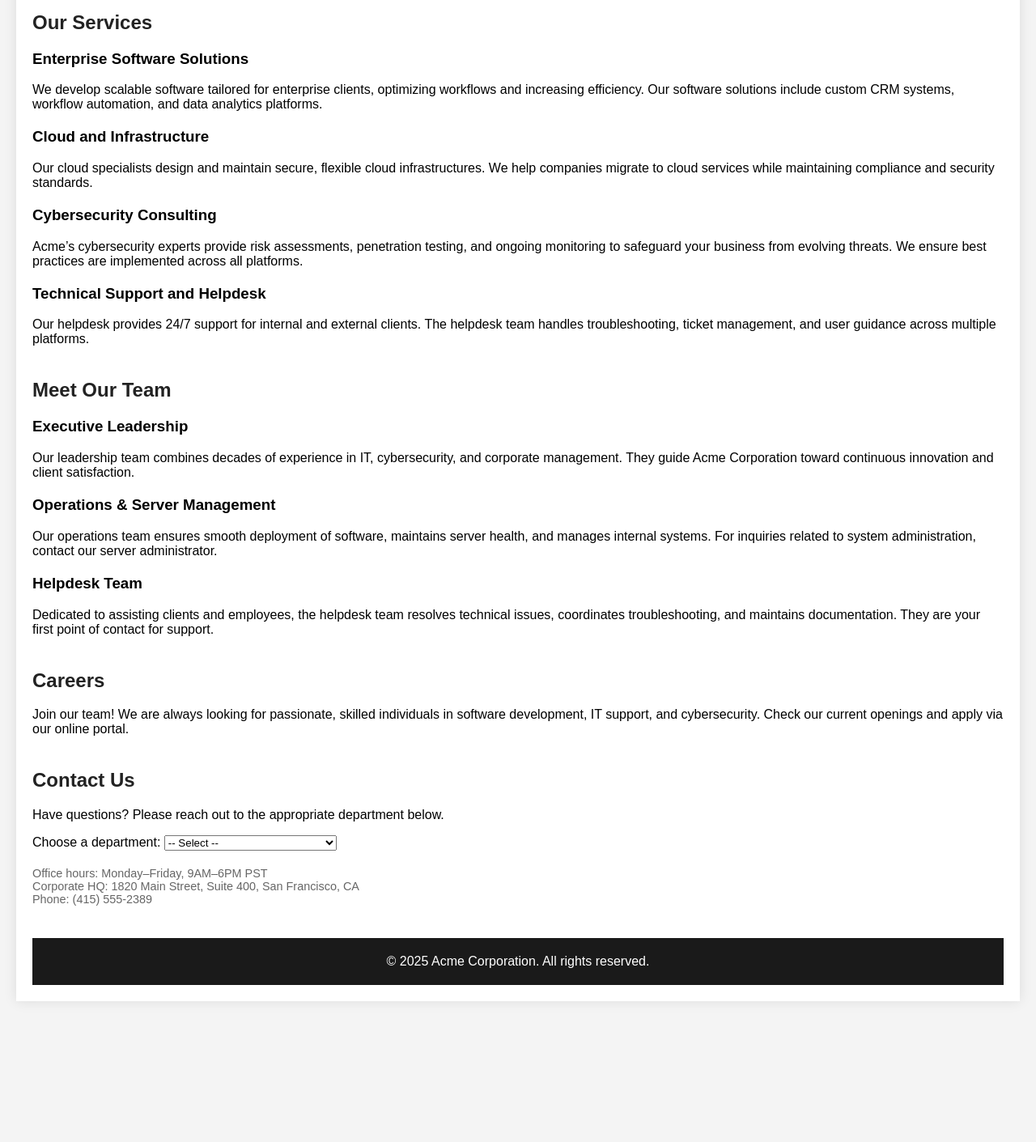
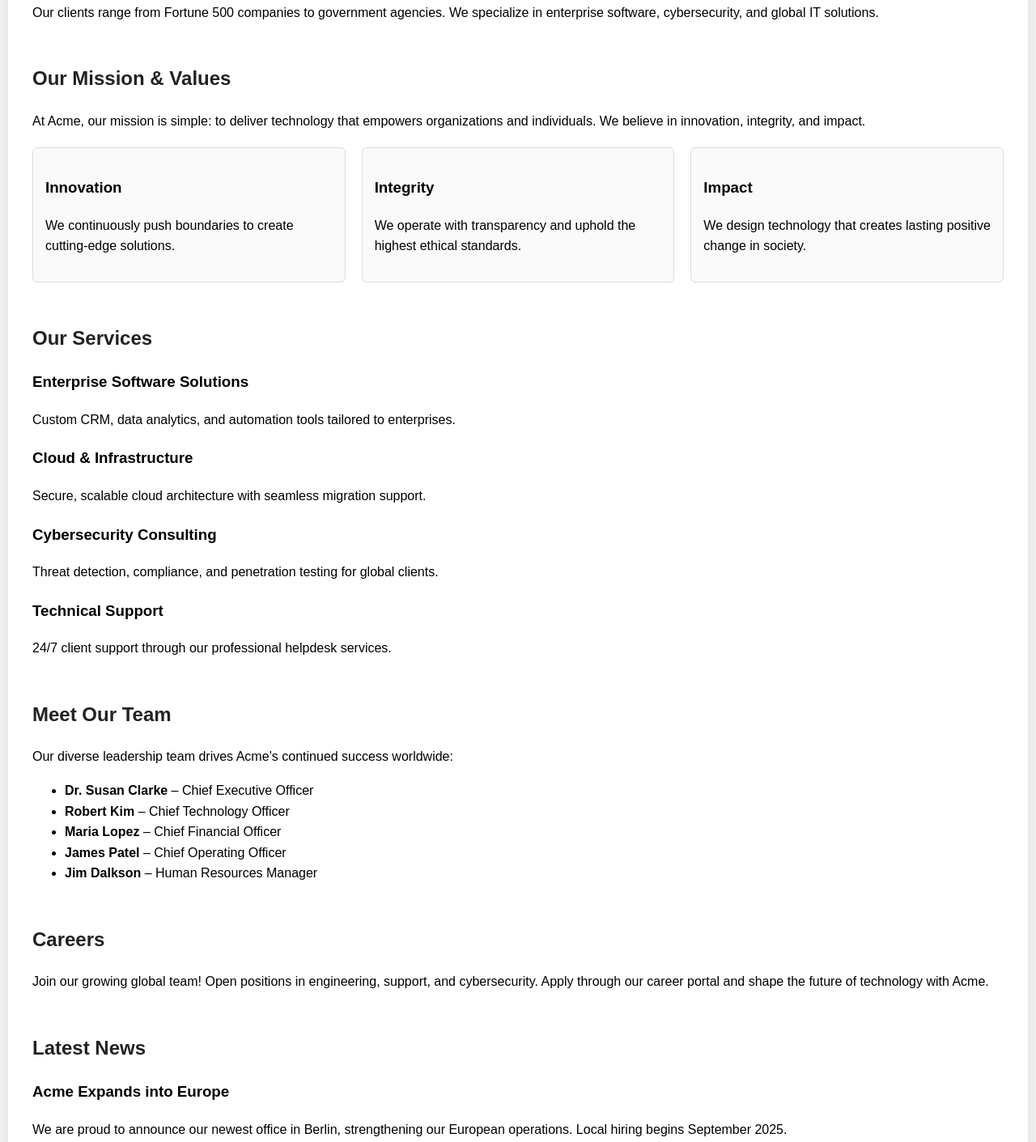
Before and after one commit to EtchDraws/Acme-corp, a plain HTML site: page index.html in a window 1280 px wide. Shown: the part 452-1863 px from the top of the page at 81% size. Before the commit the page ends 1719 px from the top, so only its background shows below. Drawn offline with Linux system fonts and the light colour scheme.

Commit message:
Update index.html

```diff
--- a/index.html
+++ b/index.html
@@ -4,18 +4,23 @@
   <meta charset="UTF-8">
   <title>Acme Corporation</title>
   <style>
-    body { font-family: Arial, sans-serif; margin: 0; padding: 0; background-color: #f4f4f4; }
-    header { background-color: #1a1a1a; color: white; padding: 30px 20px; text-align: center; }
+    body { font-family: Arial, sans-serif; margin: 0; padding: 0; background-color: #f4f4f4; line-height: 1.6; }
+    header { background-color: #1a1a1a; color: white; padding: 40px 20px; text-align: center; }
     nav { background-color: #333; overflow: hidden; }
     nav a { float: left; display: block; color: white; text-align: center; padding: 14px 20px; text-decoration: none; }
     nav a:hover { background-color: #575757; }
-    main { max-width: 1200px; margin: 30px auto; padding: 20px; background-color: white; box-shadow: 0 0 15px rgba(0,0,0,0.1); }
-    footer { text-align: center; padding: 20px; background-color: #1a1a1a; color: white; margin-top: 20px; }
-    h2 { color: #222; }
+    main { max-width: 1200px; margin: 30px auto; padding: 30px; background-color: white; box-shadow: 0 0 20px rgba(0,0,0,0.1); }
+    footer { text-align: center; padding: 20px; background-color: #1a1a1a; color: white; margin-top: 40px; font-size: 0.9em; }
+    h2 { color: #222; margin-top: 0; }
     a.email-link { color: #0066cc; text-decoration: none; }
     a.email-link:hover { text-decoration: underline; }
-    section { margin-bottom: 40px; }
+    section { margin-bottom: 50px; }
     article { margin-bottom: 20px; }
+    .values { display: flex; gap: 20px; margin-top: 20px; }
+    .values div { flex: 1; padding: 15px; background: #fafafa; border: 1px solid #ddd; border-radius: 6px; }
+    #news article { border-bottom: 1px solid #ddd; padding-bottom: 15px; margin-bottom: 20px; }
+    label { font-weight: bold; display: block; margin-top: 15px; }
+    select { padding: 8px; font-size: 1em; }
   </style>
 </head>
 <body>
@@ -27,9 +32,11 @@
 
 <nav>
   <a href="#about">About</a>
+  <a href="#mission">Mission</a>
   <a href="#services">Services</a>
   <a href="#team">Team</a>
   <a href="#careers">Careers</a>
+  <a href="#news">News</a>
   <a href="#contact">Contact</a>
 </nav>
 
@@ -37,60 +44,93 @@
   <!-- About Section -->
   <section id="about">
     <h2>About Us</h2>
-    <p>Acme Corporation has been at the forefront of technological innovation for over 20 years. Our mission is to provide cutting-edge solutions tailored to the needs of businesses globally. We focus on sustainable growth, cybersecurity, and streamlined IT services.</p>
-    <p>Our headquarters are located in the heart of Silicon Valley, with additional offices in Europe and Asia. We are committed to delivering reliable services and building long-term partnerships with our clients.</p>
+    <p>Acme Corporation has been a global leader in technology innovation for over 20 years. Headquartered in Silicon Valley, we operate in North America, Europe, and Asia with over 2,000 employees worldwide.</p>
+    <p>Our clients range from Fortune 500 companies to government agencies. We specialize in enterprise software, cybersecurity, and global IT solutions.</p>
   </section>
 
-  <!-- Services Section -->
+  <!-- Mission & Values -->
+  <section id="mission">
+    <h2>Our Mission & Values</h2>
+    <p>At Acme, our mission is simple: to deliver technology that empowers organizations and individuals. We believe in innovation, integrity, and impact.</p>
+    <div class="values">
+      <div>
+        <h3>Innovation</h3>
+        <p>We continuously push boundaries to create cutting-edge solutions.</p>
+      </div>
+      <div>
+        <h3>Integrity</h3>
+        <p>We operate with transparency and uphold the highest ethical standards.</p>
+      </div>
+      <div>
+        <h3>Impact</h3>
+        <p>We design technology that creates lasting positive change in society.</p>
+      </div>
+    </div>
+  </section>
+
+  <!-- Services -->
   <section id="services">
     <h2>Our Services</h2>
     <article>
       <h3>Enterprise Software Solutions</h3>
-      <p>We develop scalable software tailored for enterprise clients, optimizing workflows and increasing efficiency. Our software solutions include custom CRM systems, workflow automation, and data analytics platforms.</p>
+      <p>Custom CRM, data analytics, and automation tools tailored to enterprises.</p>
     </article>
     <article>
-      <h3>Cloud and Infrastructure</h3>
-      <p>Our cloud specialists design and maintain secure, flexible cloud infrastructures. We help companies migrate to cloud services while maintaining compliance and security standards.</p>
+      <h3>Cloud & Infrastructure</h3>
+      <p>Secure, scalable cloud architecture with seamless migration support.</p>
     </article>
     <article>
       <h3>Cybersecurity Consulting</h3>
-      <p>Acme’s cybersecurity experts provide risk assessments, penetration testing, and ongoing monitoring to safeguard your business from evolving threats. We ensure best practices are implemented across all platforms.</p>
+      <p>Threat detection, compliance, and penetration testing for global clients.</p>
     </article>
     <article>
-      <h3>Technical Support and Helpdesk</h3>
-      <p>Our helpdesk provides 24/7 support for internal and external clients. The helpdesk team handles troubleshooting, ticket management, and user guidance across multiple platforms.</p>
+      <h3>Technical Support</h3>
+      <p>24/7 client support through our professional helpdesk services.</p>
     </article>
   </section>
 
-  <!-- Team Section -->
+  <!-- Team -->
   <section id="team">
     <h2>Meet Our Team</h2>
+    <p>Our diverse leadership team drives Acme’s continued success worldwide:</p>
+    <ul>
+      <li><strong>Dr. Susan Clarke</strong> – Chief Executive Officer</li>
+      <li><strong>Robert Kim</strong> – Chief Technology Officer</li>
+      <li><strong>Maria Lopez</strong> – Chief Financial Officer</li>
+      <li><strong>James Patel</strong> – Chief Operating Officer</li>
+      <li><strong>Jim Dalkson</strong> – Human Resources Manager</li>
+    </ul>
+  </section>
+
+  <!-- Careers -->
+  <section id="careers">
+    <h2>Careers</h2>
+    <p>Join our growing global team! Open positions in engineering, support, and cybersecurity. Apply through our career portal and shape the future of technology with Acme.</p>
+  </section>
+
+  <!-- News -->
+  <section id="news">
+    <h2>Latest News</h2>
     <article>
-      <h3>Executive Leadership</h3>
-      <p>Our leadership team combines decades of experience in IT, cybersecurity, and corporate management. They guide Acme Corporation toward continuous innovation and client satisfaction.</p>
+      <h3>Acme Expands into Europe</h3>
+      <p>We are proud to announce our newest office in Berlin, strengthening our European operations. Local hiring begins September 2025.</p>
     </article>
     <article>
-      <h3>Operations & Server Management</h3>
-      <p>Our operations team ensures smooth deployment of software, maintains server health, and manages internal systems. For inquiries related to system administration, contact our server administrator.</p>
+      <h3>Partnership with Orion Data Systems</h3>
+      <p>Acme has partnered with Orion Data Systems to enhance cross-cloud security and scalability.</p>
     </article>
     <article>
-      <h3>Helpdesk Team</h3>
-      <p>Dedicated to assisting clients and employees, the helpdesk team resolves technical issues, coordinates troubleshooting, and maintains documentation. They are your first point of contact for support.</p>
+      <h3>Upcoming Industry Conference</h3>
+      <p>Acme executives will present at the Global Tech Leaders Summit in San Francisco on November 15, 2025. Topics include AI, cybersecurity, and cloud innovation.</p>
     </article>
   </section>
 
-  <!-- Careers Section -->
-  <section id="careers">
-    <h2>Careers</h2>
-    <p>Join our team! We are always looking for passionate, skilled individuals in software development, IT support, and cybersecurity. Check our current openings and apply via our online portal.</p>
-  </section>
-
-  <!-- Contact Section -->
+  <!-- Contact -->
   <section id="contact">
     <h2>Contact Us</h2>
-  <p>Have questions? Please reach out to the appropriate department below.</p>
+    <p>Please select the appropriate department for your inquiry:</p>
 
-  <label for="department">Choose a department:</label>
+    <label for="department">Department</label>
     <select id="department" name="department" onchange="showEmail(this.value)">
       <option value="">-- Select --</option>
       <option value="hr">Human Resources</option>
@@ -120,7 +160,7 @@
       <br>Phone: (415) 555-2389
     </p>
   </section>
-
+</main>
 
 <footer>
   &copy; 2025 Acme Corporation. All rights reserved.
```
Lines whose indentation alone changed are shown as unchanged.
